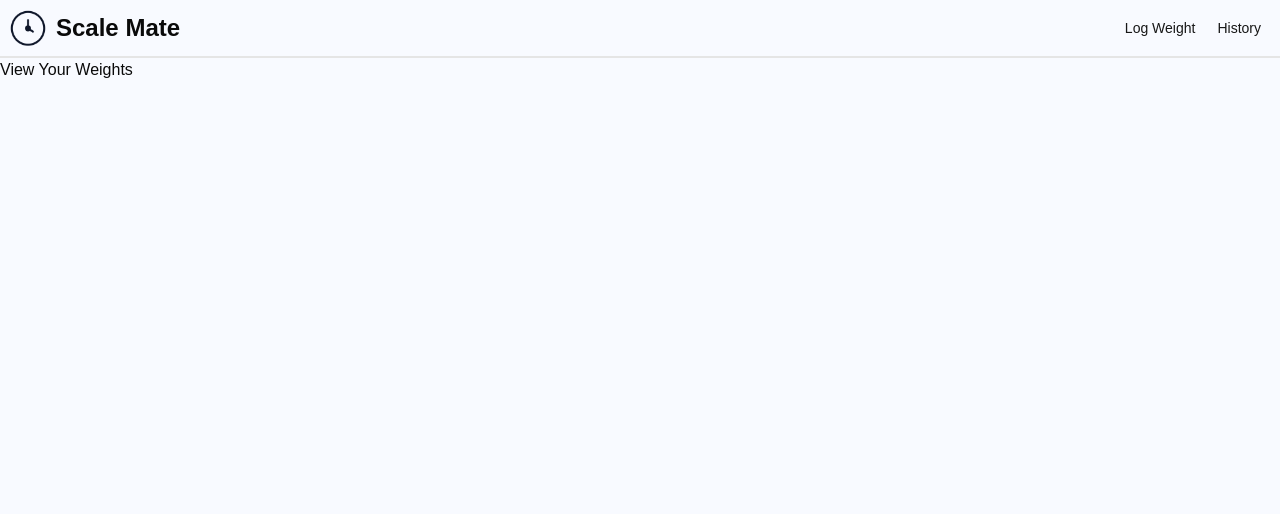
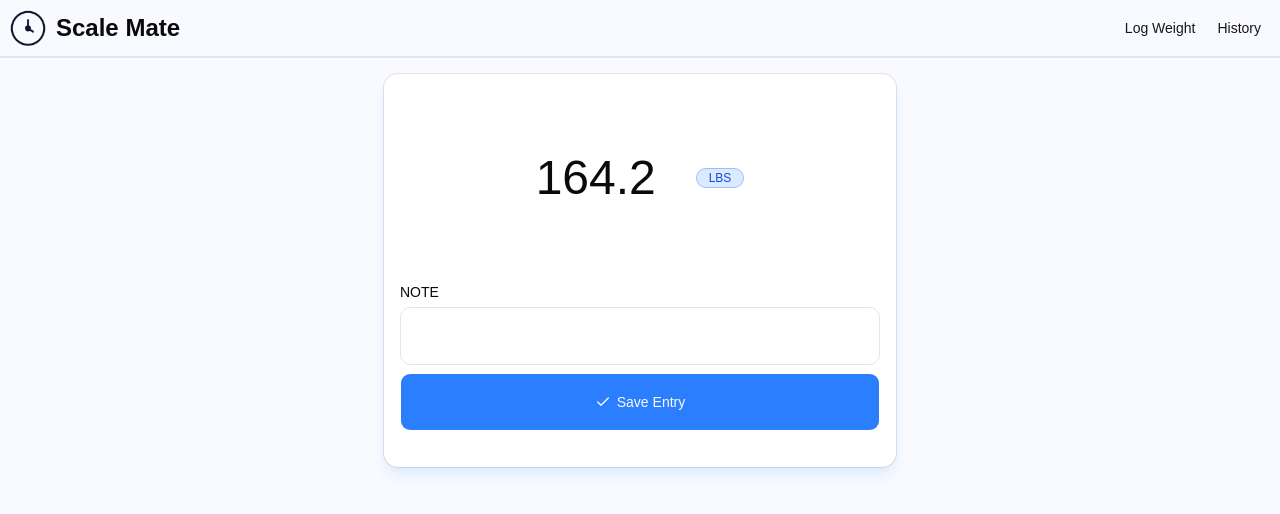
Before and after one commit to Travis613/Scale-Mate, a React (Vite) app in the folder frontend/: page / in a window 1280 px wide. Shown: the top 514 px of the page. Built offline with nearby package versions, Linux system fonts and the light colour scheme; no server answers.

Commit message:
made a user interface for the logging weight page

```diff
--- a/frontend/package.json
+++ b/frontend/package.json
@@ -13,6 +13,7 @@
     "@base-ui/react": "^1.8.0",
     "@fontsource-variable/geist": "^5.3.0",
     "@tailwindcss/vite": "^4.3.3",
+    "badge": "^1.0.3",
     "class-variance-authority": "^0.7.1",
     "cn": "^0.4.0",
     "dom": "^0.0.3",
--- a/frontend/src/App.tsx
+++ b/frontend/src/App.tsx
@@ -2,16 +2,14 @@
 import { AddWeight } from "./components/custom/pages/addWeight";
 import { ViewWeights } from "./components/custom/pages/viewWeights";
 import Header from "./components/custom/simple/header";
-import { logWeight } from "./services/weightServices";
 
 export default function App() {
-  logWeight(200, "My note");
   return (
     <BrowserRouter>
       <Header />
       <Routes>
-        <Route path="/add" element={<AddWeight />} />
-        <Route path="/" element={<ViewWeights />} />
+        <Route path="/" element={<AddWeight />} />
+        <Route path="/viewWeights" element={<ViewWeights />} />
       </Routes>
     </BrowserRouter>
   );
--- a/frontend/src/components/custom/pages/addWeight.tsx
+++ b/frontend/src/components/custom/pages/addWeight.tsx
@@ -1,3 +1,54 @@
+import { Button } from "@/components/ui/button";
+import { Card, CardContent } from "@/components/ui/card";
+import { Input } from "@/components/ui/input";
+import { Label } from "@/components/ui/label";
+import { logWeight } from "@/services/weightServices";
+import { useState } from "react";
+import { Check } from "lucide-react";
+import { Badge } from "@/components/ui/badge";
+
 export function AddWeight() {
-  return <div>Add Weight</div>;
+  const [weight, setWeight] = useState(164.2);
+  const [note, setNote] = useState("");
+
+  return (
+    <Card className="max-w-lg mx-auto border-0 shadow-lg shadow-blue-100 my-4">
+      <CardContent>
+        <div className="flex items-center justify-center w-full my-15">
+          <input
+            type="number"
+            step={0.1}
+            className="border-0 w-40 text-5xl"
+            value={weight}
+            onChange={(e) => setWeight(Number(e.target.value))}
+          />
+
+          <Badge
+            variant={"secondary"}
+            className="border-blue-300 bg-blue-100 text-blue-700 px-3 py-2 "
+          >
+            LBS
+          </Badge>
+        </div>
+
+        <div className="flex flex-col gap-2 py-5">
+          <Label>NOTE</Label>
+
+          <Input
+            value={note}
+            className="py-7"
+            onChange={(e) => setNote(e.target.value)}
+          />
+
+          <Button
+            className="bg-blue-500 hover\:bg-blue-400 w-full py-7"
+            onClick={() => logWeight(weight, note)}
+          >
+            <Check />
+            Save Entry
+          </Button>
+        </div>
+      </CardContent>
+    </Card>
+  );
 }
--- /dev/null
+++ b/frontend/src/components/ui/badge.tsx
@@ -0,0 +1,51 @@
+import { mergeProps } from "@base-ui/react/merge-props"
+import { useRender } from "@base-ui/react/use-render"
+import { cva, type VariantProps } from "class-variance-authority"
+import { cn } from "cn"
+
+const badgeVariants = cva(
+  "group/badge inline-flex h-5 w-fit shrink-0 items-center justify-center gap-1 overflow-hidden rounded-4xl border border-transparent px-2 py-0.5 text-xs font-medium whitespace-nowrap transition-all focus-visible:border-ring focus-visible:ring-[3px] focus-visible:ring-ring/50 has-data-[icon=inline-end]:pr-1.5 has-data-[icon=inline-start]:pl-1.5 aria-invalid:border-destructive aria-invalid:ring-destructive/20 dark:aria-invalid:ring-destructive/40 [&>svg]:pointer-events-none [&>svg]:size-3!",
+  {
+    variants: {
+      variant: {
+        default: "bg-primary text-primary-foreground [a]:hover:bg-primary/80",
+        secondary:
+          "bg-secondary text-secondary-foreground [a]:hover:bg-secondary/80",
+        destructive:
+          "bg-destructive/10 text-destructive focus-visible:ring-destructive/20 dark:bg-destructive/20 dark:focus-visible:ring-destructive/40 [a]:hover:bg-destructive/20",
+        outline:
+          "border-border text-foreground [a]:hover:bg-muted [a]:hover:text-muted-foreground",
+        ghost:
+          "hover:bg-muted hover:text-muted-foreground dark:hover:bg-muted/50",
+        link: "text-primary underline-offset-4 hover:underline",
+      },
+    },
+    defaultVariants: {
+      variant: "default",
+    },
+  }
+)
+
+function Badge({
+  className,
+  variant = "default",
+  render,
+  ...props
+}: useRender.ComponentProps<"span"> & VariantProps<typeof badgeVariants>) {
+  return useRender({
+    defaultTagName: "span",
+    props: mergeProps<"span">(
+      {
+        className: cn(badgeVariants({ variant }), className),
+      },
+      props
+    ),
+    render,
+    state: {
+      slot: "badge",
+      variant,
+    },
+  })
+}
+
+export { Badge, badgeVariants }
```
Also changed, not shown: 1 other file (tests, documents, lock files or other folders).
